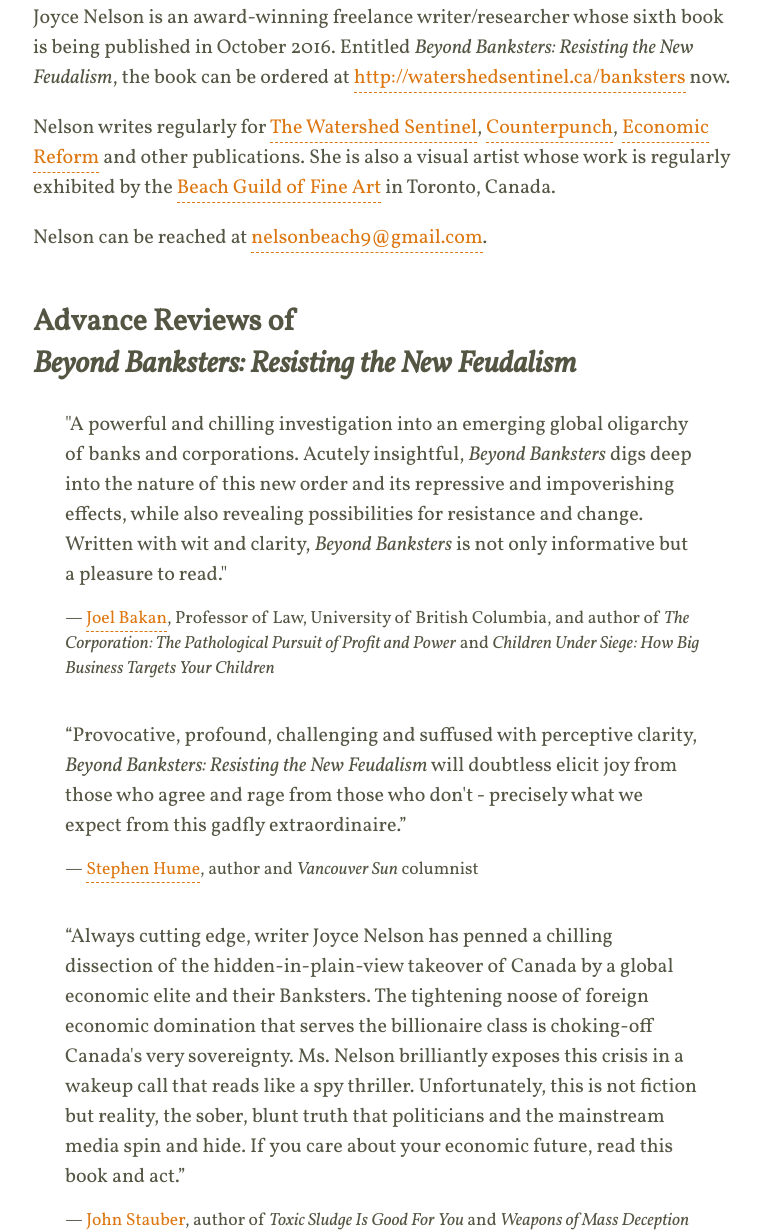
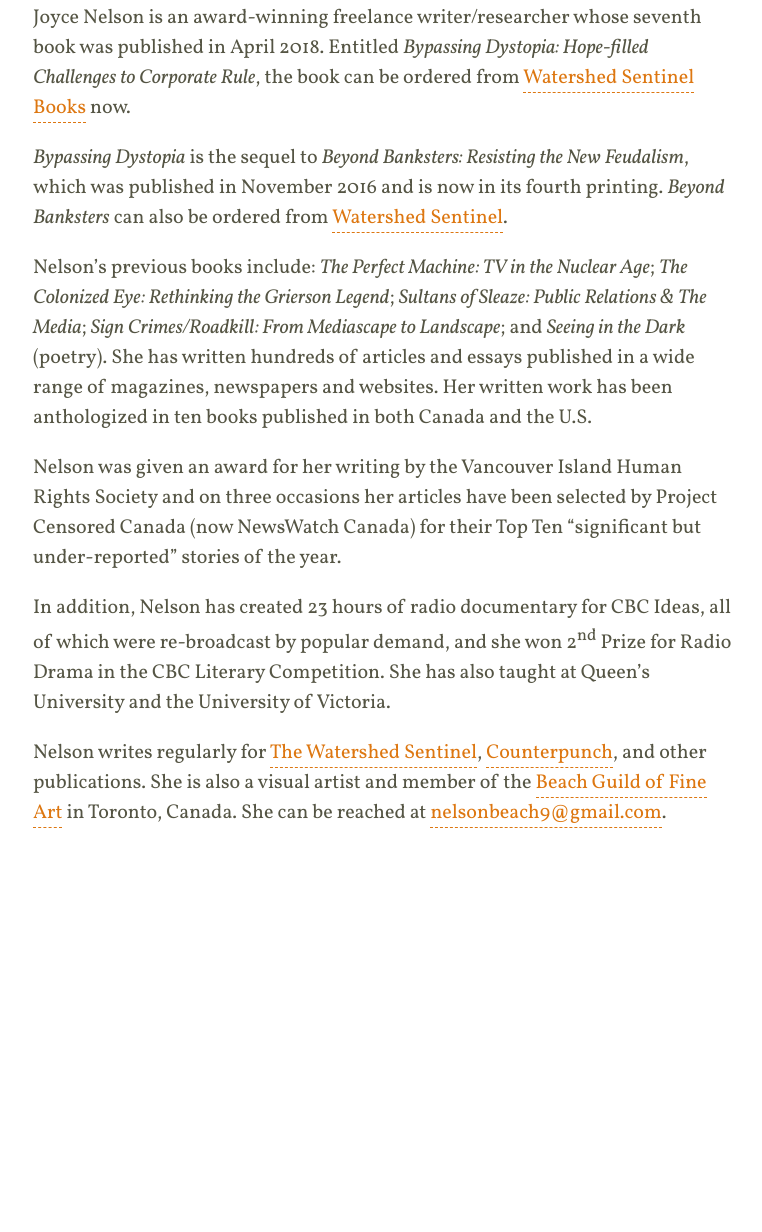
Before and after one commit to pacdavidson/joycenelson.ca, a plain HTML site: page index.html in a window 1280 px wide. Shown: the part 227-1459 px from the top of the page, without its empty margins (257-1019 px from the left). After the commit the page ends 1151 px from the top, so only its background shows below. Drawn offline with Linux system fonts and the light colour scheme.

Commit message:
updated copy for spring 2018 and publication of _Bypassing Utopia_.

```diff
--- a/index.html
+++ b/index.html
@@ -13,7 +13,7 @@
    blockquote p {margin: 0 0 1rem;}
    cite {font-style: normal; font-size: 1.1rem;}
    @media only screen and (min-width: 750px) {
-    body {max-width: 700px; margin: 7.5% auto 1em; font-size: 20px;}
+    body {max-width: 700px; margin: 7.5% auto; font-size: 20px;}
     h1 {font-size: 3.5em; text-align: center;}
     blockquote {margin: 0 2rem 2.5rem;}
    }
@@ -22,51 +22,18 @@
  </head>
  <body>
   <h1>Joyce Nelson</h1>
-  <p>Joyce Nelson is an award-winning freelance writer/researcher whose sixth book is being published in October 2016. Entitled <em>Beyond Banksters: Resisting the New Feudalism</em>, the book can be ordered at <a href="http://watershedsentinel.ca/banksters">http://watershedsentinel.ca/banksters</a> now.
-  </p>
 
-  <p>Nelson writes regularly for <a href="http://watershedsentinel.ca">The Watershed Sentinel</a>, <a href="http://www.counterpunch.org/">Counterpunch</a>, <a href="http://www.comer.org/">Economic Reform</a> and other publications. She is also a visual artist whose work is regularly exhibited by the <a href="http://www.beachguildoffineart.com">Beach Guild of Fine Art</a> in Toronto, Canada.
-  </p>
+  <p>Joyce Nelson is an award-winning freelance writer/researcher whose seventh book was published in April 2018. Entitled <em>Bypassing Dystopia: Hope-filled Challenges to Corporate Rule</em>, the book can be ordered from <a href="https://watershedsentinel.ca/bypassing-dystopia">Watershed Sentinel Books</a> now.</p>
 
-  <p>Nelson can be reached at <a href="mailto:nelsonbeach9@gmail.com">nelsonbeach9@gmail.com</a>.</p>
+  <p><em>Bypassing Dystopia</em> is the sequel to <em>Beyond Banksters: Resisting the New Feudalism</em>, which was published in November 2016 and is now in its fourth printing. <em>Beyond Banksters</em> can also be ordered from <a href="https://watershedsentinel.ca/banksters">Watershed Sentinel</a>.</p>
 
-  <div id="advance-reviews">
+  <p>Nelson’s previous books include: <em>The Perfect Machine: TV in the Nuclear Age</em>; <em>The Colonized Eye: Rethinking the Grierson Legend</em>; <em>Sultans of Sleaze: Public Relations & The Media</em>; <em>Sign Crimes/Roadkill: From Mediascape to Landscape</em>; and <em>Seeing in the Dark</em> (poetry). She has written hundreds of articles and essays published in a wide range of magazines, newspapers and websites. Her written work has been anthologized in ten books published in both Canada and the U.S.</p>
 
-    <h2>Advance Reviews of<br><em>Beyond&nbsp;Banksters: Resisting the New&nbsp;Feudalism</em></h2>
+  <p>Nelson was given an award for her writing by the Vancouver Island Human Rights Society and on three occasions her articles have been selected by Project Censored Canada (now NewsWatch Canada) for their Top Ten “significant but under-reported” stories of the year.</p>
 
-    <blockquote>
-        <p>"A powerful and chilling investigation into an emerging global oligarchy of banks and corporations. Acutely insightful, <em>Beyond Banksters</em> digs deep into the nature of this new order and its repressive and impoverishing effects, while also revealing possibilities for resistance and change. Written with wit and clarity, <em>Beyond Banksters</em> is not only informative but a pleasure to read."</p>
-        <cite>&mdash; <a href="http://www.allard.ubc.ca/faculty-staff/joel-bakan">Joel Bakan</a>, Professor of Law, University of British Columbia, and author of <em>The Corporation: The Pathological Pursuit of Profit and Power</em> and <em>Children Under Siege: How Big Business Targets Your Children</em></cite>
-    </blockquote>
-    <blockquote>
-        <p>&ldquo;Provocative, profound, challenging and suffused with perceptive clarity, <em>Beyond Banksters: Resisting the New Feudalism</em> will doubtless elicit joy from those who agree and rage from those who don't - precisely what we expect from this gadfly extraordinaire.&rdquo;</p>
-        <cite>&mdash; <a href="http://vancouversun.com/author/stephenhumesun">Stephen Hume</a>, author and <em>Vancouver Sun</em> columnist</cite>
-    </blockquote>
-    <blockquote>
-        <p>&ldquo;Always cutting edge, writer Joyce Nelson has penned a chilling dissection of the hidden-in-plain-view takeover of Canada by a global economic elite and their Banksters. The tightening noose of foreign economic domination that serves the billionaire class is choking-off Canada's very sovereignty. Ms. Nelson brilliantly exposes this crisis in a wakeup call that reads like a spy thriller. Unfortunately, this is not fiction but reality, the sober, blunt truth that politicians and the mainstream media spin and hide. If you care about your economic future, read this book and act.&rdquo;</p>
-        <cite>&mdash; <a href="https://en.wikipedia.org/wiki/John_Stauber">John Stauber</a>, author of <em>Toxic Sludge Is Good For You</em> and <em>Weapons of Mass Deception</em></cite>
-    </blockquote>
-    <blockquote>
-        <p>&ldquo;Read this book, and then help put a stop to the on-going rip-off. Your children and grandchildren will thank you.&rdquo;</p>
-        <cite>&mdash; <a href="http://www.annecameron.ca/">Anne Cameron</a>, grandmother and author of <em>Dreamspeaker</em></cite>
-    </blockquote>
-    <blockquote>
-        <p>&ldquo;This well researched book sheds new light on what is really going on in the financial world, and anyone who cares about Canada would be well advised to read it.&rdquo;</p>
-        <cite>&mdash; <a href="http://www.paulhellyerweb.com/">Hon. Paul Hellyer</a>, former Minister of National Defence</cite>
-    </blockquote>
-    <blockquote>
-        <p>&ldquo;In the political confusion, what's needed is a focal point - a sort of history and playbook combination, a reference point and <em>Beyond Banksters: Resisting the New Feudalism</em> has provided this brilliantly. With eminently readable, short chapters, free of jargon, this very fine book by prominent Canadian author Joyce Nelson is a must for anyone who wants to understand what's happening.&rdquo;<p>
-        <cite>&mdash; <a href="http://rafeonline.com/">Rafe Mair</a>, broadcaster and co-founder of <a href="http://commonsensecanadian.ca/">The Common Sense Canadian</a> website</cite>
-    </blockquote>
-    <blockquote>
-        <p>&ldquo;Hard hitting, well researched, succinct, fast-paced, <em>Beyond Banksters</em> lays bare the usually hidden world of Canadian and international bankers. Want to know how to disentangle the web of banks buying up and privatizing Canada's public assets? Read <em>Beyond Banksters</em> and learn about the central players and their cozy relations with governments and international fraudsters. Written by one of Canada's best freelance investigative writers, this is a hopeful book, offering attractive alternatives to rule by banksters.&rdquo;</p>
-        <cite>&mdash; <a href="http://www.gordonlaxer.com/">Gordon Laxer</a>, author of <em>After the Sands: Energy and Ecological Security for Canadians</em></cite>
-    </blockquote>
-    <blockquote>
-        <p>&ldquo;Read it and then get your Member of Parliament to read it.&rdquo;</p>
-        <cite>&mdash; Duncan Cameron, Centre for Global Political Economy, Simon Fraser University</cite>
-    </blockquote>
-  </div>
+  <p>In addition, Nelson has created 23 hours of radio documentary for CBC Ideas, all of which were re-broadcast by popular demand, and she won 2<sup>nd</sup> Prize for Radio Drama in the CBC Literary Competition. She has also taught at Queen’s University and the University of Victoria.</p>
+
+  <p>Nelson writes regularly for <a href="http://watershedsentinel.ca">The Watershed Sentinel</a>, <a href="http://www.counterpunch.org/">Counterpunch</a>, and other publications. She is also a visual artist and member of the <a href="http://www.beachguildoffineart.com">Beach Guild of Fine Art</a> in Toronto, Canada. She can be reached at <a href="mailto:nelsonbeach9@gmail.com">nelsonbeach9@gmail.com</a>.</p>
 
  </body>
 </html>
```
